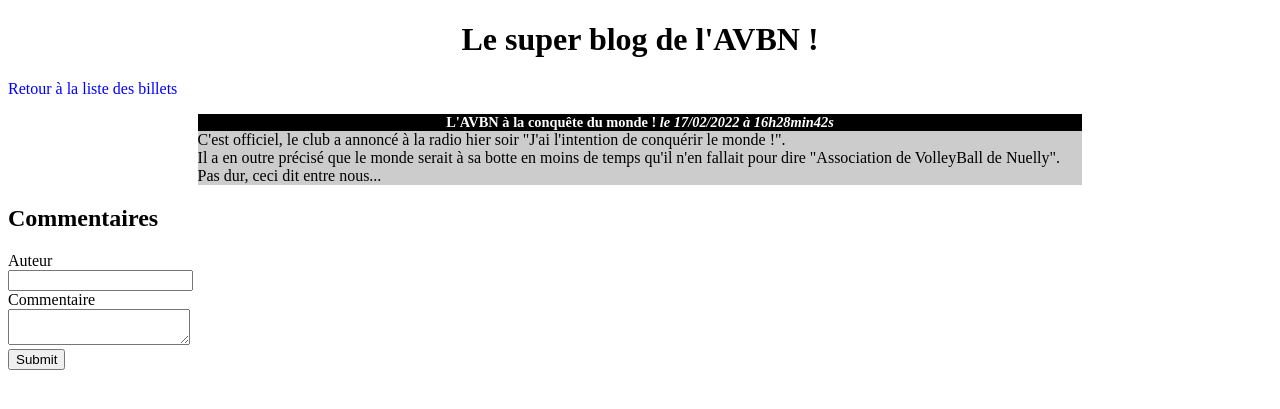
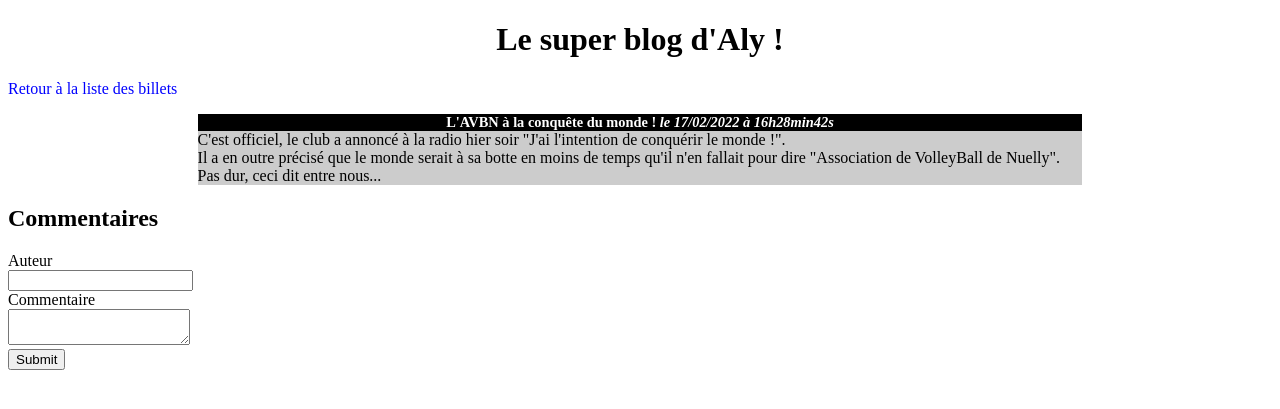
Before and after one commit to Alydiabira/Pratique-en-formation, a PHP site: page /index.php?action=post&id=2 in a window 1280 px wide. Shown: the top 409 px of the page. Run offline with PHP 8.4, Linux system fonts and the light colour scheme; data comes from the database, SQL or seed files in the repository.

Commit message:
Update post.php

```diff
--- a/pratique/blog/templates/post.php
+++ b/pratique/blog/templates/post.php
@@ -1,7 +1,7 @@
-<?php $title = "Le blog de l'AVBN"; ?>
+<?php $title = "Le blog d' Aly"; ?>
 
 <?php ob_start(); ?>
-<h1>Le super blog de l'AVBN !</h1>
+<h1>Le super blog d'Aly !</h1>
 <p><a href="index.php">Retour à la liste des billets</a></p>
 
 <div class="news">
```
Lines whose indentation alone changed are shown as unchanged.
